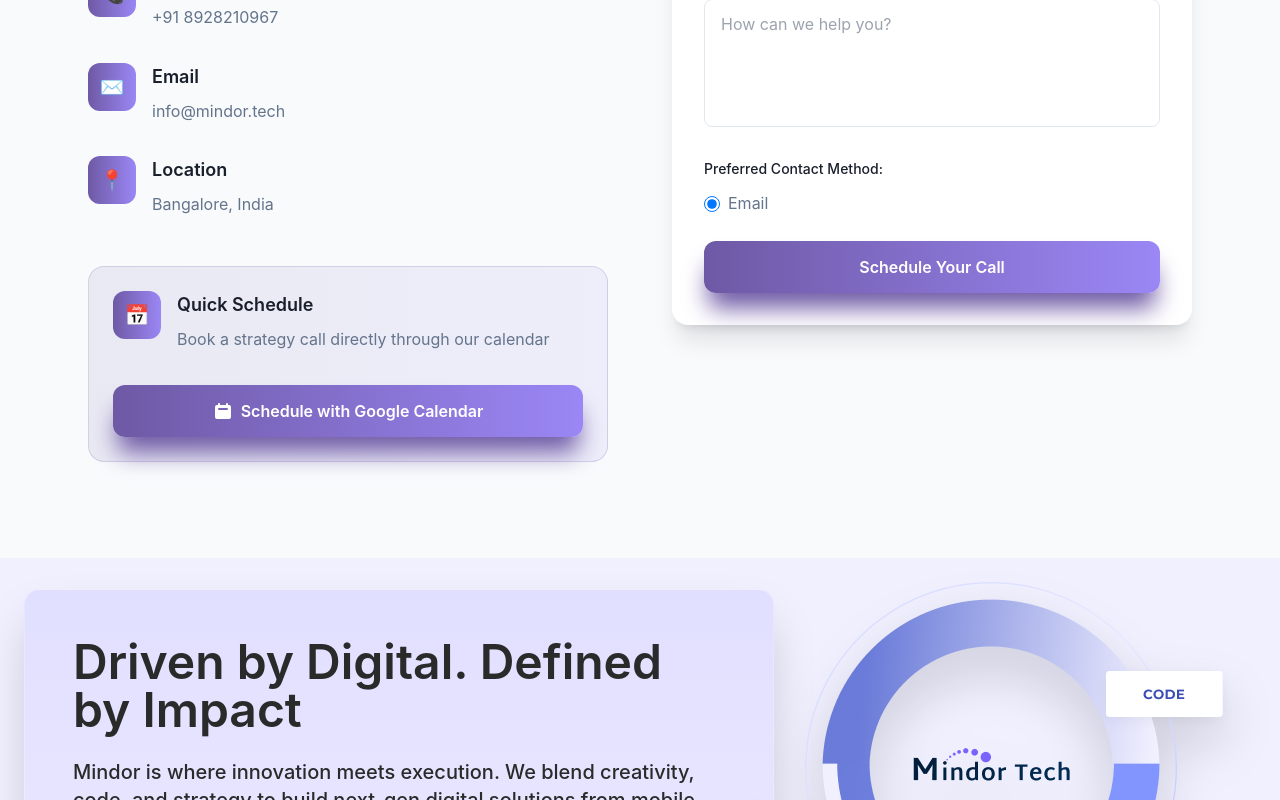
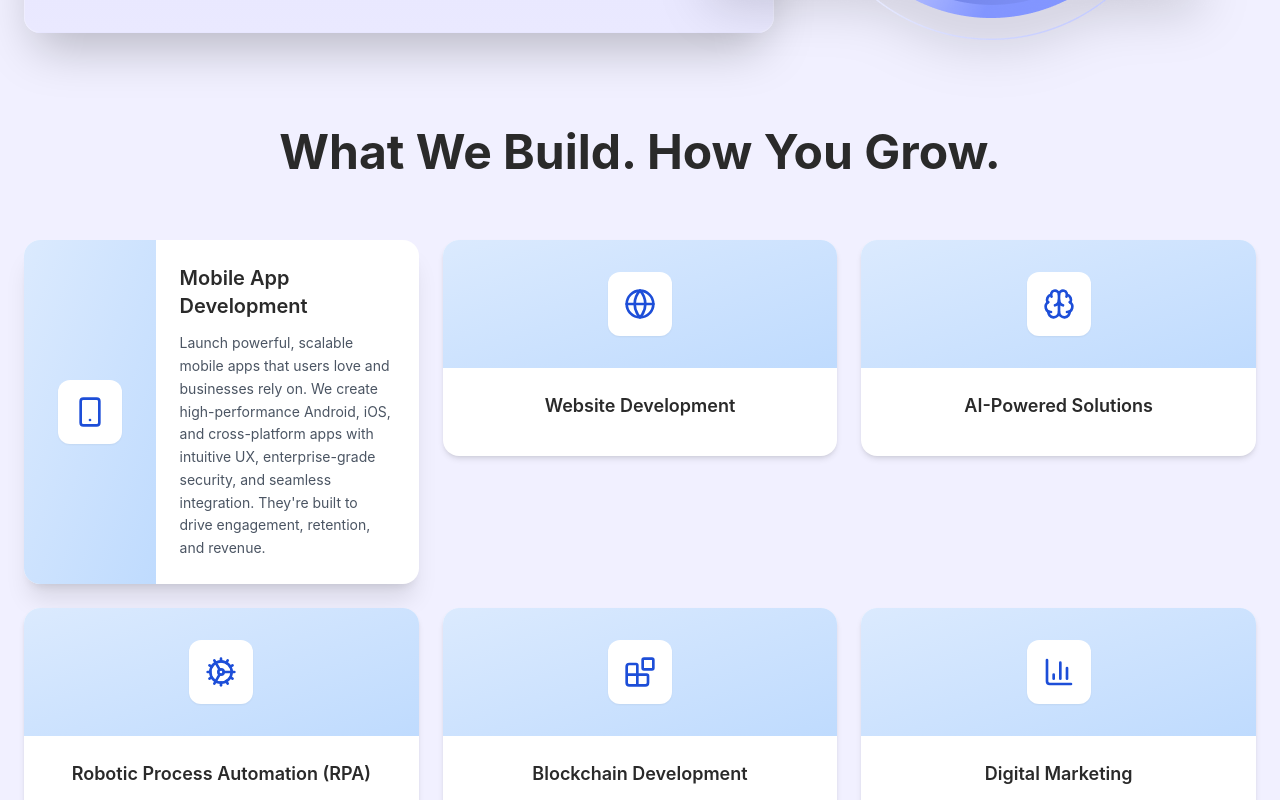
Before and after one commit to rastogi30/Mindor-tech, a Next.js app: page / in a window 1280 px wide. Shown: the part 1720-2520 px from the top of the page. Built offline with nearby package versions, Linux system fonts and the light colour scheme.

Commit message:
Services page

```diff
--- a/pages/index.tsx
+++ b/pages/index.tsx
@@ -5,13 +5,13 @@ import Navbar from '../src/components/Navbar';
 
 const Hero = dynamic(() => import('../src/components/Hero'));
 const WhyMindor = dynamic(() => import('../src/components/WhyMindor'));
-const Contact = dynamic(() => import('../src/components/Contact'));
 const Footer = dynamic(() => import('../src/components/Footer'));
 const SuccessModal = dynamic(() => import('../src/components/SuccessModal'));
 const CTASection = dynamic(() => import('../src/components/CTASection'));
 const Founder = dynamic(() => import('../src/components/Founder'));
 const Business  = dynamic(() => import('../src/components/Business'));
 const Mindor = dynamic(() => import('../src/components/Mindor'));
+const Service = dynamic(() => import('../src/components/Service'));
 
 const HomePage: React.FC = () => {
   const [showSuccessModal, setShowSuccessModal] = useState<boolean>(false);
@@ -61,13 +61,14 @@ const HomePage: React.FC = () => {
       <main className="flex-grow">
         <Hero scrollToSection={scrollToSection} />
         <WhyMindor />
-        <Contact setShowSuccessModal={setShowSuccessModal} />
+        {/* <Contact setShowSuccessModal={setShowSuccessModal} /> */}
         <SuccessModal
           isOpen={showSuccessModal}
           onClose={() => setShowSuccessModal(false)}
         />
       </main>
       <Mindor />
+      <Service />
       <Business />
       <Founder />
       <CTASection />
--- /dev/null
+++ b/src/components/Service.tsx
@@ -0,0 +1,143 @@
+import React, { useState } from 'react';
+import { Smartphone, Globe, Brain, Cog, Blocks, BarChart3 } from 'lucide-react';
+
+interface Service {
+  id: string;
+  title: string;
+  icon: React.ReactNode;
+  description: string;
+}
+
+const services: Service[] = [
+  {
+    id: 'mobile',
+    title: 'Mobile App Development',
+    icon: <Smartphone className="w-8 h-8 text-blue-700" />,
+    description: 'Launch powerful, scalable mobile apps that users love and businesses rely on. We create high-performance Android, iOS, and cross-platform apps with intuitive UX, enterprise-grade security, and seamless integration. They\'re built to drive engagement, retention, and revenue.'
+  },
+  {
+    id: 'website',
+    title: 'Website Development',
+    icon: <Globe className="w-8 h-8 text-blue-700" />,
+    description: 'Build responsive, modern websites that convert visitors into customers. Custom responsive designs optimized for all devices with fast loading speeds and SEO optimization.'
+  },
+  {
+    id: 'ai',
+    title: 'AI-Powered Solutions',
+    icon: <Brain className="w-8 h-8 text-blue-700" />,
+    description: 'Harness the power of artificial intelligence to automate and optimize your business processes with machine learning models and intelligent automation.'
+  },
+  {
+    id: 'rpa',
+    title: 'Robotic Process Automation (RPA)',
+    icon: <Cog className="w-8 h-8 text-blue-700" />,
+    description: 'Automate repetitive tasks to increase efficiency and reduce human error through intelligent workflow automation and system integration.'
+  },
+  {
+    id: 'blockchain',
+    title: 'Blockchain Development',
+    icon: <Blocks className="w-8 h-8 text-blue-700" />,
+    description: 'Secure, transparent blockchain solutions for modern business challenges including smart contracts and decentralized applications.'
+  },
+  {
+    id: 'marketing',
+    title: 'Digital Marketing',
+    icon: <BarChart3 className="w-8 h-8 text-blue-700" />,
+    description: 'Drive growth with data-driven marketing strategies, SEO, social media management, and performance analytics.'
+  }
+];
+
+export default function ServicesAccordion() {
+  const [activeService, setActiveService] = useState<string>('mobile');
+
+  const handleServiceClick = (serviceId: string) => {
+    setActiveService(activeService === serviceId ? '' : serviceId);
+  };
+
+  return (
+    <div className="min-h-screen" style={{ backgroundColor: '#F1F0FF' }}>
+      <div className="w-full mx-auto px-6 py-16">
+
+        <div className="text-center mb-16">
+          <h1 className="text-4xl md:text-5xl font-bold mb-4" style={{ color: '#2A2A2A' }}>
+            What We Build. How You Grow.
+          </h1>
+        </div>
+
+        <div className="grid grid-cols-1 md:grid-cols-2 lg:grid-cols-3 gap-6">
+          {services.map((service) => (
+            <div key={service.id} className="relative">
+              <div
+                className={`
+                  bg-white rounded-2xl shadow-md cursor-pointer transition-all duration-300 overflow-hidden
+                  ${activeService === service.id
+                    ? 'shadow-xl md:col-span-2 lg:col-span-3'
+                    : 'hover:shadow-lg'
+                  }
+                `}
+                onClick={() => handleServiceClick(service.id)}
+              >
+                <div className={`
+                  ${activeService === service.id
+                    ? 'flex flex-col md:flex-row'
+                    : 'flex flex-col'
+                  }
+                `}>
+
+                  <div className={`
+                    bg-gradient-to-br from-blue-100 to-blue-200 p-8 flex justify-center items-center
+                    ${activeService === service.id
+                      ? 'md:w-1/3 h-32 md:h-auto'
+                      : 'h-32'
+                    }
+                  `}>
+                    <div className="w-16 h-16 bg-white rounded-xl flex items-center justify-center shadow-sm">
+                      {service.icon}
+                    </div>
+                  </div>
+
+                  <div className={`
+                    p-6
+                    ${activeService === service.id
+                      ? 'md:w-2/3 md:flex md:flex-col md:justify-center'
+                      : ''
+                    }
+                  `}>
+                    <h3 className={`
+                      text-lg font-semibold mb-3
+                      ${activeService === service.id
+                        ? 'md:text-left md:text-xl'
+                        : 'text-center'
+                      }
+                    `} style={{ color: '#2A2A2A' }}>
+                      {service.title}
+                    </h3>
+
+                    <div className={`
+                      overflow-hidden transition-all duration-500 ease-in-out
+                      ${activeService === service.id
+                        ? 'max-h-96 opacity-100'
+                        : 'max-h-0 opacity-0'
+                      }
+                    `}>
+                      <div className={`
+                        ${activeService === service.id
+                          ? 'md:pt-0 md:border-t-0'
+                          : 'pt-3 border-t border-gray-100'
+                        }
+                      `}>
+                        <p className="text-gray-600 text-sm leading-relaxed text-left">
+                          {service.description}
+                        </p>
+                      </div>
+                    </div>
+                  </div>
+                </div>
+              </div>
+            </div>
+          ))}
+        </div>
+      </div>
+    </div>
+  );
+}
```
